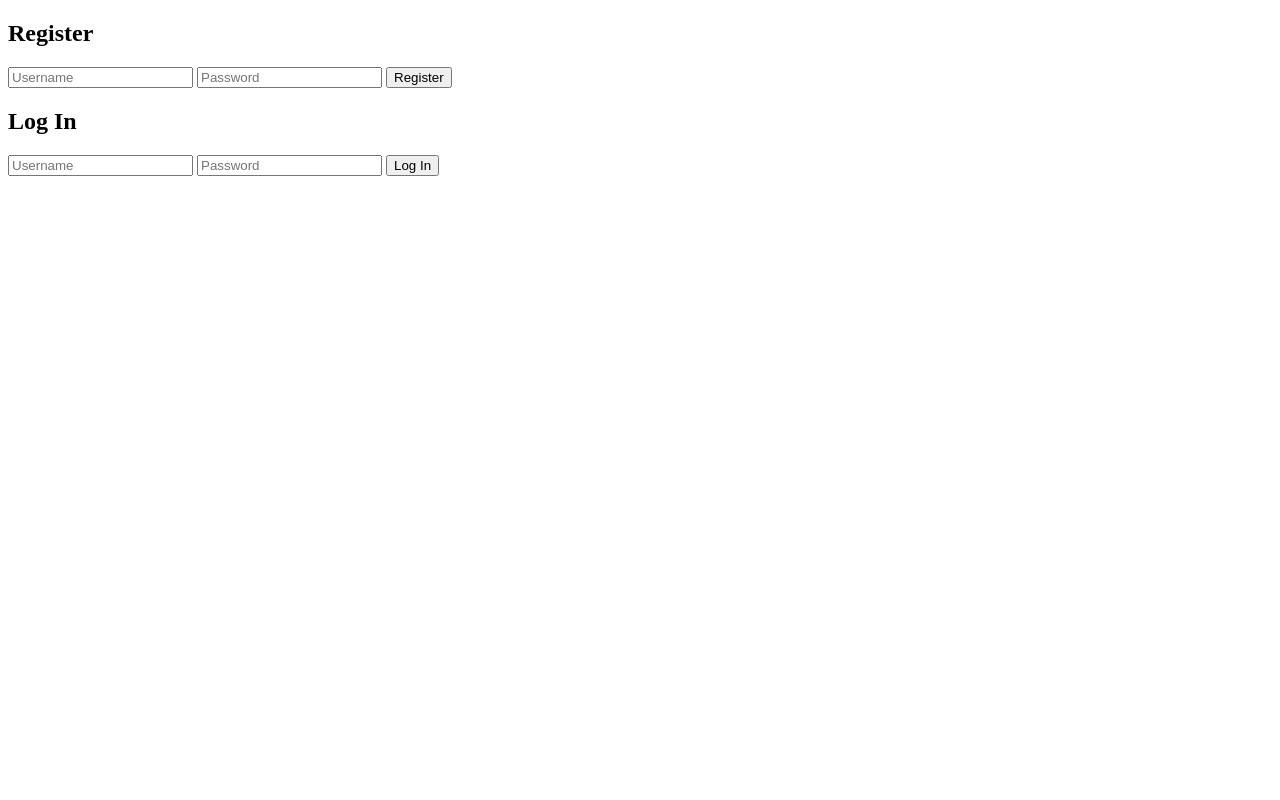
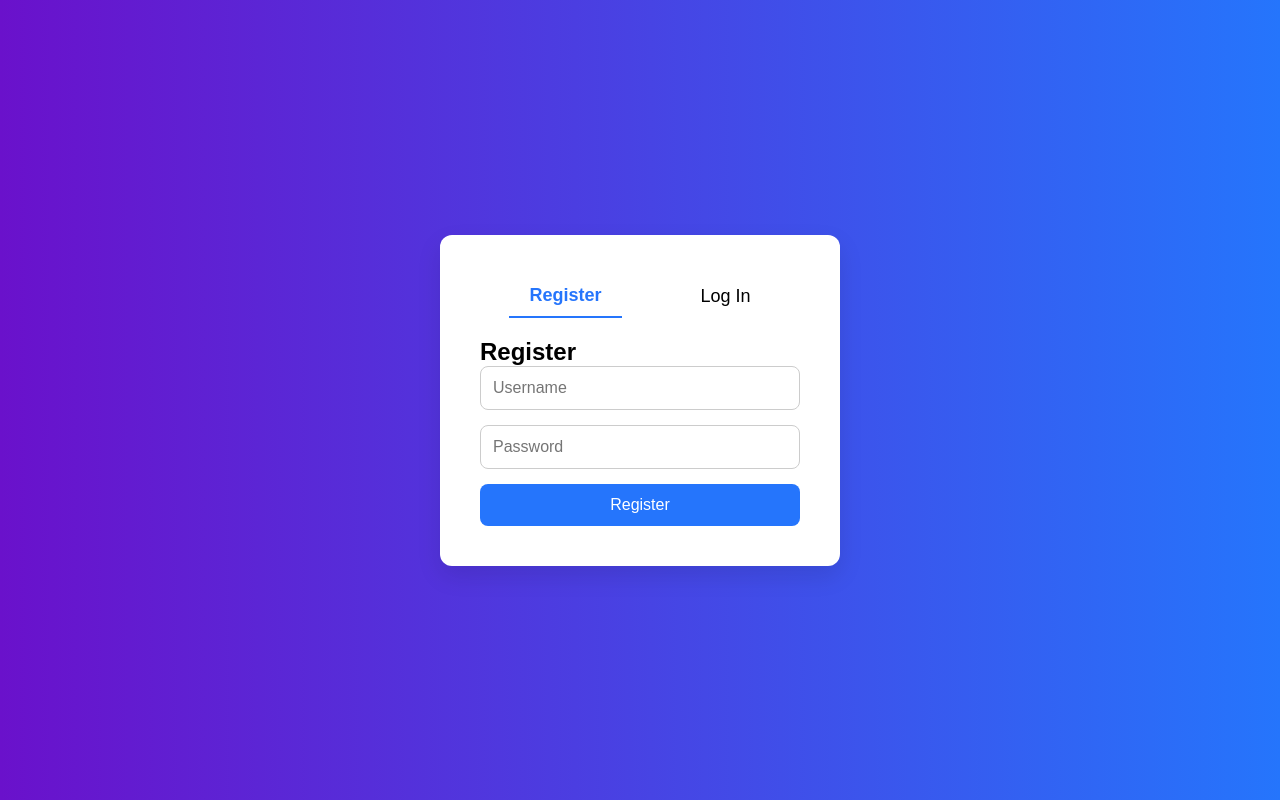
Before and after one commit to Scrisu/UNIchoice, a website: page public/index.html in a window 1280 px wide. Drawn offline with Linux system fonts and the light colour scheme.

Commit message:
Update kinda strong

```diff
--- a/public/css/style.css
+++ b/public/css/style.css
@@ -1,96 +1,91 @@
-/* Reset basic styling */
+/* styles.css */
+
 * {
+    box-sizing: border-box;
     margin: 0;
     padding: 0;
-    box-sizing: border-box;
-    font-family: Arial, sans-serif;
+    font-family: 'Arial', sans-serif;
 }
 
-/* Body and container styling */
 body {
-    background: linear-gradient(135deg, #6dd5ed, #2193b0);
+    background: linear-gradient(to right, #6a11cb, #2575fc);
     display: flex;
+    justify-content: center;
     align-items: center;
-    justify-content: center;
-    min-height: 100vh;
-    color: #333;
+    height: 100vh;
 }
 
 .container {
+    background-color: #ffffff;
+    border-radius: 12px;
+    box-shadow: 0 10px 25px rgba(0, 0, 0, 0.1);
+    max-width: 400px;
     width: 100%;
-    max-width: 800px;
-    padding: 20px;
+    padding: 40px;
 }
 
-.form-wrapper {
+.toggle-buttons {
+    display: flex;
+    justify-content: space-around;
+    margin-bottom: 20px;
+}
+
+.toggle {
+    background: none;
+    border: none;
+    font-size: 18px;
+    padding: 10px 20px;
+    cursor: pointer;
+    transition: 0.3s;
+}
+
+.toggle.active {
+    font-weight: bold;
+    color: #2575fc;
+    border-bottom: 2px solid #2575fc;
+}
+
+.form-container {
+    display: none;
+}
+
+.form-container.active {
+    display: block;
+}
+
+form {
     display: flex;
     flex-direction: column;
-    gap: 20px;
 }
 
-@media(min-width: 768px) {
-    .form-wrapper {
-        flex-direction: row;
-        justify-content: space-between;
-    }
+input {
+    margin-bottom: 15px;
+    padding: 12px;
+    font-size: 16px;
+    border: 1px solid #ccc;
+    border-radius: 8px;
+    transition: border-color 0.3s;
 }
 
-/* Form container styling */
-.form-container {
-    background-color: #fff;
-    padding: 2em;
-    border-radius: 10px;
-    box-shadow: 0px 4px 15px rgba(0, 0, 0, 0.1);
-    width: 100%;
-    max-width: 350px;
-    text-align: center;
-    transition: transform 0.3s ease;
+input:focus {
+    border-color: #2575fc;
 }
 
-.form-container:hover {
-    transform: scale(1.05);
-}
-
-.form-container h2 {
-    color: #2193b0;
-    margin-bottom: 1em;
-}
-
-/* Input field styling */
-input[type="text"],
-input[type="password"] {
-    width: 100%;
+.button {
+    background-color: #2575fc;
+    color: #ffffff;
     padding: 12px;
-    margin: 10px 0;
-    border: 1px solid #ddd;
-    border-radius: 5px;
-    font-size: 1em;
-    transition: border-color 0.3s ease;
-}
-
-input[type="text"]:focus,
-input[type="password"]:focus {
-    border-color: #2193b0;
-    outline: none;
-}
-
-/* Button styling */
-.button {
-    background-color: #2193b0;
-    color: white;
-    padding: 12px;
-    font-size: 1em;
+    font-size: 16px;
     border: none;
-    border-radius: 5px;
+    border-radius: 8px;
     cursor: pointer;
-    transition: background-color 0.3s ease;
-    width: 100%;
+    transition: background-color 0.3s;
 }
 
 .button:hover {
-    background-color: #1a7d98;
+    background-color: #6a11cb;
 }
 
-.button:active {
-    background-color: #155f72;
+.hidden {
+    display: none;
 }
--- a/public/index.html
+++ b/public/index.html
@@ -4,12 +4,16 @@
     <meta charset="UTF-8">
     <meta name="viewport" content="width=device-width, initial-scale=1.0">
     <title>Register or Log In</title>
-    <link rel="stylesheet" href="css/styles.css">
+    <link rel="stylesheet" href="css/style.css">
 </head>
 <body>
     <div class="container">
-        <div class="form-wrapper">
-            <div class="form-container">
+        <div class="toggle-buttons">
+            <button id="registerToggle" class="toggle active">Register</button>
+            <button id="loginToggle" class="toggle">Log In</button>
+        </div>
+
+        <div class="form-container active" id="registerFormContainer">
             <h2>Register</h2>
             <form id="registerForm" method="POST" action="/register">
                 <input type="text" name="username" placeholder="Username" required>
@@ -18,7 +22,7 @@
             </form>
         </div>
 
-            <div class="form-container">
+        <div class="form-container hidden" id="loginFormContainer">
             <h2>Log In</h2>
             <form id="loginForm" method="POST" action="/login">
                 <input type="text" name="username" placeholder="Username" required>
@@ -27,6 +31,27 @@
             </form>
         </div>
     </div>
-    </div>
+
+    <script>
+        // JavaScript for toggling between forms
+        const registerToggle = document.getElementById('registerToggle');
+        const loginToggle = document.getElementById('loginToggle');
+        const registerFormContainer = document.getElementById('registerFormContainer');
+        const loginFormContainer = document.getElementById('loginFormContainer');
+
+        registerToggle.addEventListener('click', () => {
+            registerFormContainer.classList.add('active');
+            loginFormContainer.classList.remove('active');
+            registerToggle.classList.add('active');
+            loginToggle.classList.remove('active');
+        });
+
+        loginToggle.addEventListener('click', () => {
+            loginFormContainer.classList.add('active');
+            registerFormContainer.classList.remove('active');
+            loginToggle.classList.add('active');
+            registerToggle.classList.remove('active');
+        });
+    </script>
 </body>
 </html>
```
Also changed, not shown: app.js (+49 -12 lines), controllers/userController.js (deleted, +0 -64 lines), models/User.js (deleted, +0 -21 lines), 1 other file. Lines whose indentation alone changed are shown as unchanged.
